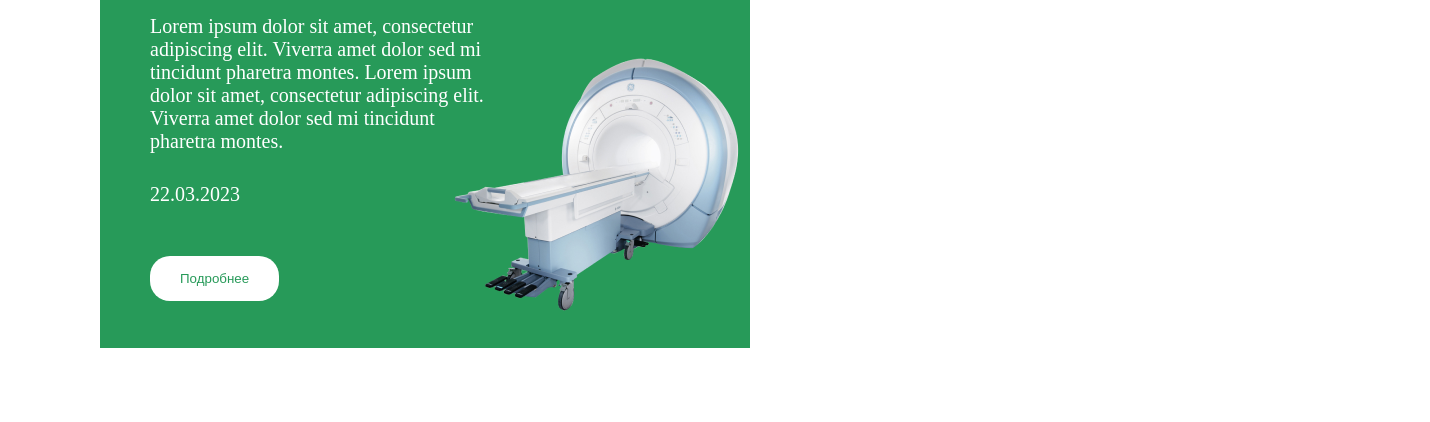
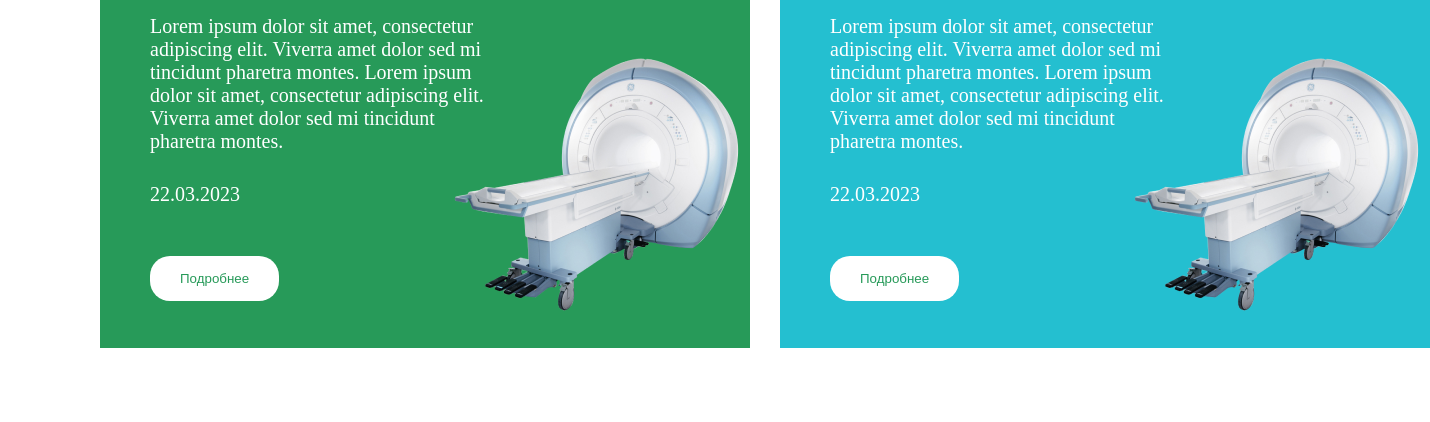
Before and after one commit to abulqosimibroimov5/home-task-16-teamlead, a plain HTML site: page index.html in a window 1280 px wide. Shown: the part 378-800 px from the top of the page, 1430 px wide, since content can reach past the window. Drawn offline with Linux system fonts and the light colour scheme.

Commit message:
Salom5-salom11

```diff
--- a/index.html
+++ b/index.html
@@ -27,12 +27,21 @@
     <div class="salom3">
         <h1 class="salom4">Анализы</h1>
     </div>
-    <div class="salom5">
+<div class="salom10">
+        <div class="salom5">
         <h1>Скидка -20% на МРТ</h1>
         <p class="salom8">Lorem ipsum dolor sit amet, consectetur<br> adipiscing elit. Viverra amet dolor sed mi<br> tincidunt pharetra montes. Lorem ipsum<br> dolor sit amet, consectetur adipiscing elit.<br> Viverra amet dolor sed mi tincidunt<br> pharetra montes.</p>
         <p class="salom8">22.03.2023</p>
         <button class="salom7">Подробнее</button>
         <img class="salom6" src="./image 4.png" alt="">
     </div>
+        <div class="salom11">
+        <h1>Скидка -20% на МРТ</h1>
+        <p class="salom8">Lorem ipsum dolor sit amet, consectetur<br> adipiscing elit. Viverra amet dolor sed mi<br> tincidunt pharetra montes. Lorem ipsum<br> dolor sit amet, consectetur adipiscing elit.<br> Viverra amet dolor sed mi tincidunt<br> pharetra montes.</p>
+        <p class="salom8">22.03.2023</p>
+        <button class="salom7">Подробнее</button>
+        <img class="salom6" src="./image 4.png" alt="">
+    </div>
+</div>
 </body>
 </html>
--- a/style.css
+++ b/style.css
@@ -49,3 +49,15 @@
     font-size: 20px;
     margin-top: 30px;
 }
+.salom10{
+    display: flex;
+}
+.salom11{
+    margin-left: 30px;
+        height: 350px;
+    color: white;
+    margin-top: 50px;
+    width: 550px;
+    padding: 50px;
+    background-color: #24BFD0;
+}
```
